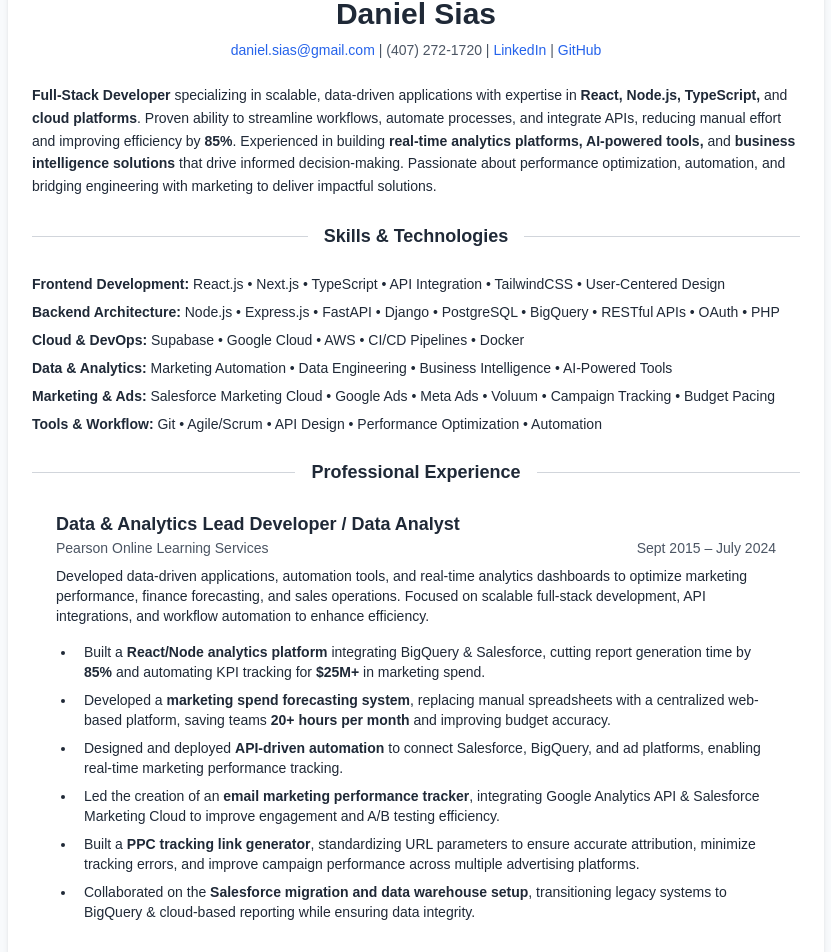
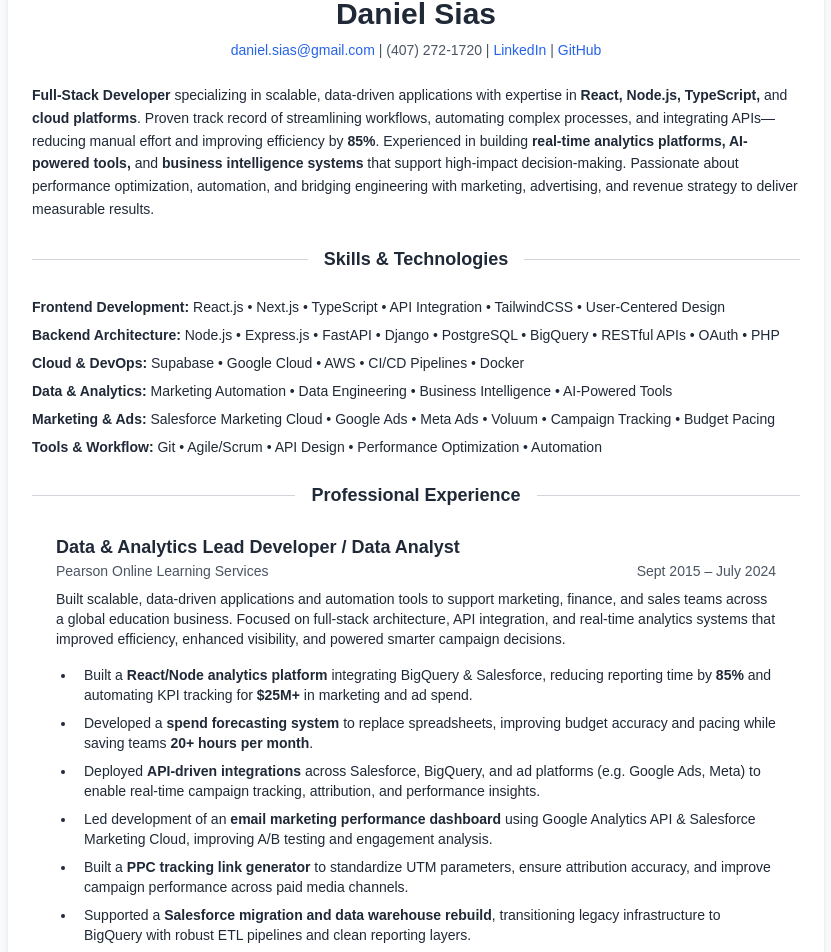
Before and after one commit to DanSias/danielsias-dev, a Next.js app: page /resume in a window 1280 px wide. Shown: the part 212-1164 px from the top of the page, without its empty margins (224-1055 px from the left). Built offline with nearby package versions, Linux system fonts and the light colour scheme.

Commit message:
Reworded resume text

```diff
--- a/src/app/resume/FullStackExperience.tsx
+++ b/src/app/resume/FullStackExperience.tsx
@@ -1,7 +1,6 @@
 const FullStackExperience: React.FC = () => {
   return (
     <section className="max-w-3xl mx-auto p-6 text-gray-800">
-      {/* Job Title & Company */}
       <h3 className="text-lg font-bold">
         Data & Analytics Lead Developer / Data Analyst
       </h3>
@@ -10,51 +9,47 @@ const FullStackExperience: React.FC = () => {
         <span>Sept 2015 – July 2024</span>
       </p>
 
-      {/* Introduction Paragraph */}
       <p className="text-sm mb-4">
-        Developed data-driven applications, automation tools, and real-time
-        analytics dashboards to optimize marketing performance, finance
-        forecasting, and sales operations. Focused on scalable full-stack
-        development, API integrations, and workflow automation to enhance
-        efficiency.
+        Built scalable, data-driven applications and automation tools to support
+        marketing, finance, and sales teams across a global education business.
+        Focused on full-stack architecture, API integration, and real-time
+        analytics systems that improved efficiency, enhanced visibility, and
+        powered smarter campaign decisions.
       </p>
 
-      {/* Bulleted List with Proper Indentation */}
       <ul className="list-disc pl-5 text-sm space-y-2">
         <li className="pl-2">
           Built a <strong>React/Node analytics platform</strong> integrating
-          BigQuery & Salesforce, cutting report generation time by{" "}
-          <strong>85%</strong> and automating KPI tracking for{" "}
-          <strong>$25M+</strong> in marketing spend.
+          BigQuery & Salesforce, reducing reporting time by <strong>85%</strong>{" "}
+          and automating KPI tracking for <strong>$25M+</strong> in marketing
+          and ad spend.
         </li>
         <li className="pl-2">
-          Developed a <strong>marketing spend forecasting system</strong>,
-          replacing manual spreadsheets with a centralized web-based platform,
-          saving teams <strong>20+ hours per month</strong> and improving budget
-          accuracy.
+          Developed a <strong>spend forecasting system</strong> to replace
+          spreadsheets, improving budget accuracy and pacing while saving teams{" "}
+          <strong>20+ hours per month</strong>.
         </li>
         <li className="pl-2">
-          Designed and deployed <strong>API-driven automation</strong> to
-          connect Salesforce, BigQuery, and ad platforms, enabling real-time
-          marketing performance tracking.
+          Deployed <strong>API-driven integrations</strong> across Salesforce,
+          BigQuery, and ad platforms (e.g. Google Ads, Meta) to enable real-time
+          campaign tracking, attribution, and performance insights.
         </li>
         <li className="pl-2">
-          Led the creation of an{" "}
-          <strong>email marketing performance tracker</strong>, integrating
-          Google Analytics API & Salesforce Marketing Cloud to improve
-          engagement and A/B testing efficiency.
+          Led development of an{" "}
+          <strong>email marketing performance dashboard</strong> using Google
+          Analytics API & Salesforce Marketing Cloud, improving A/B testing and
+          engagement analysis.
         </li>
         <li className="pl-2">
-          Built a <strong>PPC tracking link generator</strong>, standardizing
-          URL parameters to ensure accurate attribution, minimize tracking
-          errors, and improve campaign performance across multiple advertising
-          platforms.
+          Built a <strong>PPC tracking link generator</strong> to standardize
+          UTM parameters, ensure attribution accuracy, and improve campaign
+          performance across paid media channels.
         </li>
         <li className="pl-2">
-          Collaborated on the{" "}
-          <strong>Salesforce migration and data warehouse setup</strong>,
-          transitioning legacy systems to BigQuery & cloud-based reporting while
-          ensuring data integrity.
+          Supported a{" "}
+          <strong>Salesforce migration and data warehouse rebuild</strong>,
+          transitioning legacy infrastructure to BigQuery with robust ETL
+          pipelines and clean reporting layers.
         </li>
       </ul>
     </section>
--- a/src/app/resume/Summary.tsx
+++ b/src/app/resume/Summary.tsx
@@ -2,19 +2,20 @@ import React from "react";
 
 const Summary: React.FC = () => {
   return (
-    <section className="max-w-3xl mx-auto  text-gray-800">
+    <section className="max-w-3xl mx-auto text-gray-800">
       <p className="text-sm leading-relaxed">
         <strong>Full-Stack Developer</strong> specializing in scalable,
         data-driven applications with expertise in
         <strong> React, Node.js, TypeScript,</strong> and{" "}
-        <strong>cloud platforms</strong>. Proven ability to streamline
-        workflows, automate processes, and integrate APIs, reducing manual
-        effort and improving efficiency by <strong>85%</strong>. Experienced in
-        building{" "}
-        <strong>real-time analytics platforms, AI-powered tools,</strong> and{" "}
-        <strong>business intelligence solutions</strong> that drive informed
+        <strong>cloud platforms</strong>. Proven track record of streamlining
+        workflows, automating complex processes, and integrating APIs—reducing
+        manual effort and improving efficiency by <strong>85%</strong>.
+        Experienced in building
+        <strong> real-time analytics platforms, AI-powered tools,</strong> and
+        <strong> business intelligence systems</strong> that support high-impact
         decision-making. Passionate about performance optimization, automation,
-        and bridging engineering with marketing to deliver impactful solutions.
+        and bridging engineering with marketing, advertising, and revenue
+        strategy to deliver measurable results.
       </p>
     </section>
   );
```
